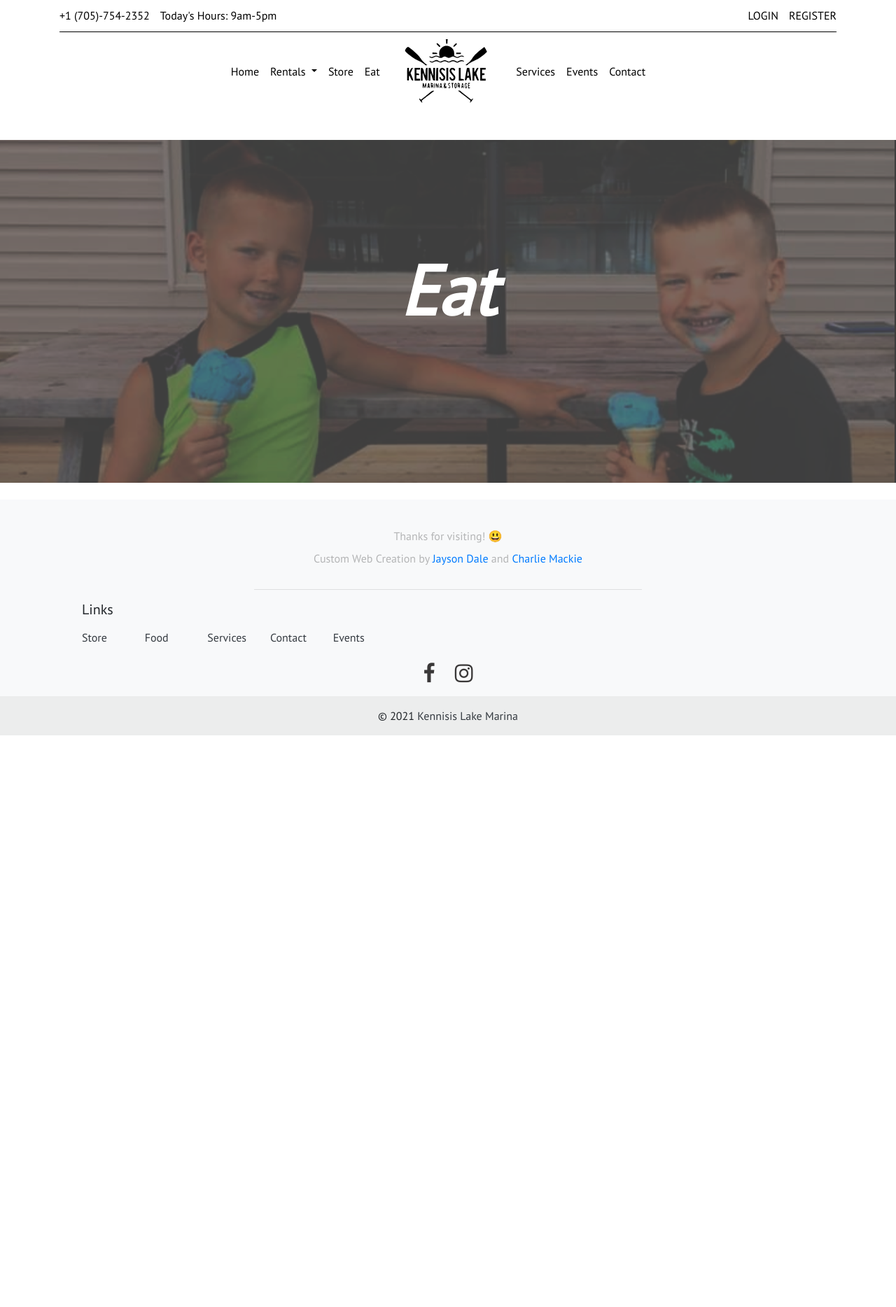
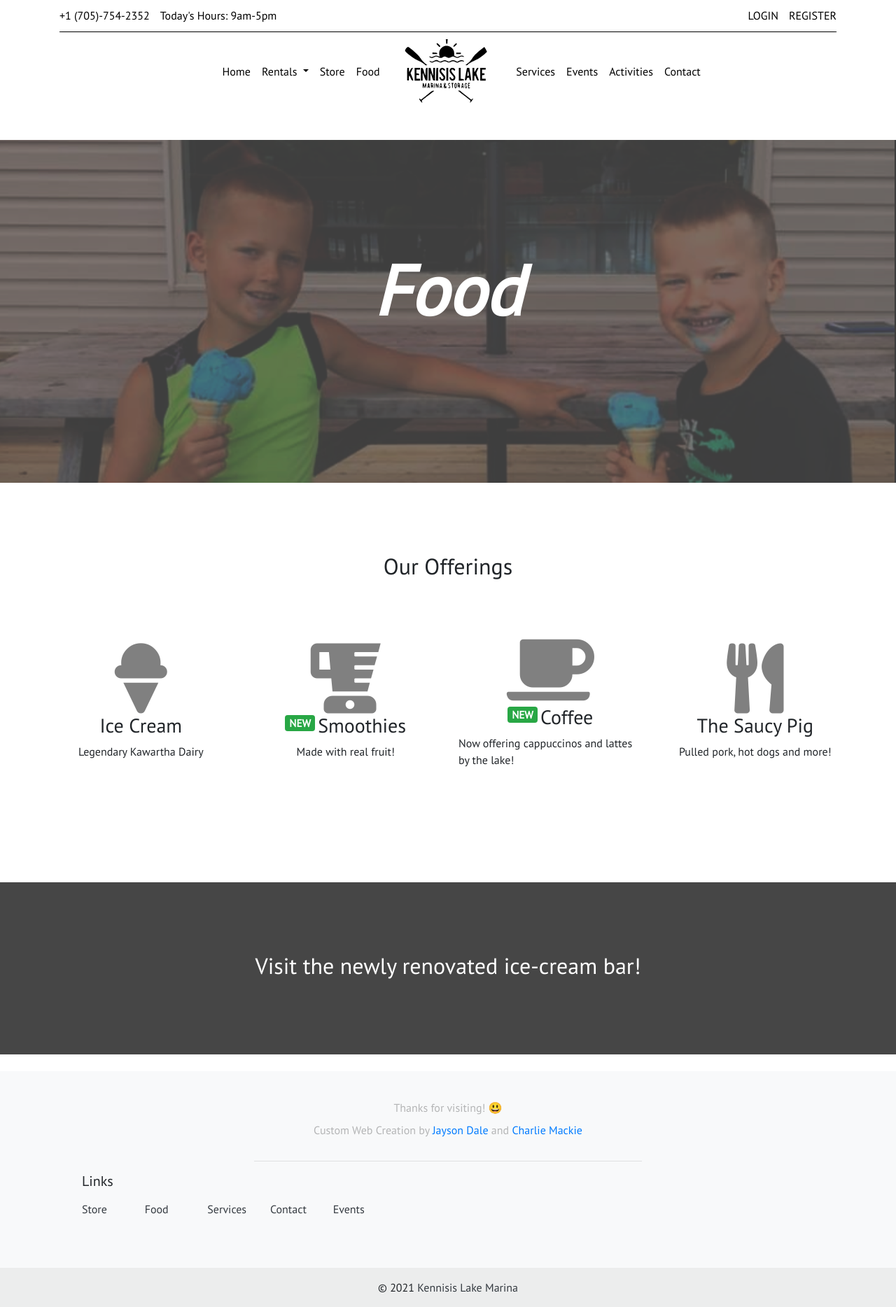
Before and after one commit to jaysondale/boat-rental-app, a Django app: page /food-beverage/ in a window 1280 px wide. Shown: the whole page at 70% size. Before the commit the page ends 1051 px from the top, so only its background shows below. Run offline with Django 3.2, Linux system fonts and the light colour scheme; some libraries are stand-ins or nearby versions.

Commit message:
content improvements

```diff
--- a/boatrent/settings.py
+++ b/boatrent/settings.py
@@ -188,7 +188,7 @@ PHONENUMBER_DEFAULT_REGION = "CA"
 # https://docs.djangoproject.com/en/3.1/howto/static-files/
 
 #  Add configuration for static files storage using whitenoise
-STATICFILES_STORAGE = 'whitenoise.django.GzipManifestStaticFilesStorage'
+#STATICFILES_STORAGE = 'whitenoise.django.GzipManifestStaticFilesStorage'
 
 STATIC_URL = '/static/'
 #--------------------------------------------------
--- a/pages/static/pages/css/contact.css
+++ b/pages/static/pages/css/contact.css
@@ -1,6 +1,5 @@
 .container#hours-widget {
-	background: rgb(0,193,255);
-	background: linear-gradient(0deg, rgba(0,193,255,1) 0%, rgba(137,171,255,1) 100%);
+	background: #dddddd;
 	border-radius: 25px;
 	padding: 0;
 	width: 80%;
@@ -8,7 +7,7 @@
 }
 
 .container#hours-widget span {
-	color: white;
+	color: black;
 }
 
 .container#hours-widget .toggle-button {
--- /dev/null
+++ b/pages/static/pages/css/food.css
@@ -0,0 +1,31 @@
+.fa {
+	color: grey;
+	font-size: 100px;
+}
+
+.food-block {
+	transition: 0.2s ease-in-out;
+	border-radius: 10px;
+	height: 300px;
+}
+
+.food-block:hover{
+	-webkit-box-shadow: 5px 5px 15px 0px #333333;
+	box-shadow: 5px 5px 15px 0px #333333;
+}
+
+.food-block:hover .fa-ice-cream {
+	color: pink;
+}
+
+.food-block:hover .fa-blender {
+	color: #03c6fc;
+}
+
+.food-block:hover .fa-coffee {
+	color: #ba7c00;
+}
+
+.food-block:hover .fa-utensils {
+	color:#ff4000;
+}
--- a/pages/templates/pages/food.html
+++ b/pages/templates/pages/food.html
@@ -1,13 +1,48 @@
 {% extends 'base.html' %}
 
+{% load static %}
+{% block stylesheets %}
+<link rel="stylesheet" href="{% static 'pages/css/food.css' %}">
+{% endblock %}
 {% block main_content %}
-
-{% load static %}
 
 <div class="container-img">
     <img class="title-img mobile-img" src="{% static 'images/eat.png' %}">
     <div>
-        <div class='centered title-top title-dark'>Eat</div>
+        <div class='centered title-top title-dark'>Food</div>
     </div>
 </div>
+<div class="container content-sect">
+	<div class="row justify-content-center">
+		<h2>Our Offerings</h2>
+	</div>
+	<div class="row pt-4">
+		<div class="animated food-block animatedFadeInUp col-12 col-md-3 d-flex flex-column justify-content-center align-items-center">
+			<span class="fa fa-ice-cream"></span>
+			<h3>Ice Cream</h3>
+			<p>Legendary Kawartha Dairy</p>
+		</div>
+		<div class="animated food-block animatedFadeInUp col-12 col-md-3 d-flex flex-column justify-content-center align-items-center">
+			<span class="fa fa-blender"></span>
+			<div class="d-flex flex-row"><h5><span class="badge badge-success">NEW</span></h5>&nbsp;<h3>Smoothies</h3></div>
+			<p>Made with real fruit!</p>
+		</div>
+		<div class="animated food-block animatedFadeInUp col-12 col-md-3 d-flex flex-column justify-content-center align-items-center">
+			<span class="fa fa-coffee"></span>
+			<div class="d-flex flex-row"><h5><span class="badge badge-success">NEW</span></h5>&nbsp;<h3>Coffee</h3></div>
+			<p>Now offering cappuccinos and lattes by the lake!</p>
+		</div>
+		<div class="animated food-block animatedFadeInUp col-12 col-md-3 d-flex flex-column justify-content-center align-items-center">
+			<span class="fa fa-utensils"></span>
+			<h3>The Saucy Pig</h3>
+			<p>Pulled pork, hot dogs and more!</p>
+		</div>
+	</div>
+</div>
+<div class="container-fluid container-dark">
+	<div class="row feature-text justify-content-center">
+		<h2 class="text-white">Visit the newly renovated ice-cream bar!</h2>
+	</div>
+
+</div>
 {% endblock %}
--- a/pages/templates/pages/store.html
+++ b/pages/templates/pages/store.html
@@ -13,7 +13,7 @@
 <div class="container">
 	<div class="row mt-4">
 		<div class="col-md-6 col-12 d-flex flex-column align-items-center justify-content-center animated animatedFadeInUp">
-			<h3>Kennisis Lake Marina <span class="accent">Merch</span></h3>
+			<h3>Kennisis Lake Marina Merch</h3>
 			<p>Exclusive hats, sweaters, bottles and more!</p>
 			<a href="tel:7057542352" class="btn btn-primary">Call Us</a>
 		</div>
--- a/static/css/base.css
+++ b/static/css/base.css
@@ -14,7 +14,7 @@ html, body {
 }
 
 .accent {
-    color: #2685FF;
+    color: #9efdff;
 }
 
 .accent-bg {
@@ -27,22 +27,46 @@ html, body {
 	font-size: 50px;
 	font-weight: bold;
 	font-style: italic;
-	color: rgb(255, 255, 255);
+	color: #cc0000;
+	text-shadow: 2px 2px #000000;
+}
 
+.subtitle-top {
+	font-family: 'PT Sans';
+	font-size: 40px;
+	font-weight: bold;
+	font-style: italic;
+	color: white;
+	text-shadow: 2px 2px #000000;
 }
 
 .title-dark {
 	color: rgb(87,87,87);
+	text-shadow: none;
+}
+
+.container-dark {
+    background-color: #464646;
+}
+
+.row.feature-text {
+    padding: 100px 0px 100px 0px;
 }
 
 @media (min-width: 768px) {
 	.title-top {
 		font-size: 100px;
-		color: rgb(87,87,87);
+		color: #cc0000;
+		text-shadow: 2px 2px #ffffff;
 	}
 	.title-dark {
 		color: rgb(255, 255, 255);
+		text-shadow: none;
 	}
+}
+
+.content-sect {
+	padding: 100px 0 100px 0px;
 }
 
 .centered {
--- a/templates/base.html
+++ b/templates/base.html
@@ -6,7 +6,7 @@
     <meta name="viewport" content="width=device-width, initial-scale=1, shrink-to-fit=no">
 
 	<link rel="stylesheet" href="https://fonts.googleapis.com/css?family=PT+Sans">
-	<link rel="stylesheet" href="https://cdnjs.cloudflare.com/ajax/libs/font-awesome/4.7.0/css/font-awesome.min.css">
+	<link href="https://cdnjs.cloudflare.com/ajax/libs/font-awesome/5.13.0/css/all.min.css" rel="stylesheet">
 
 	{% load static %}
 	<link rel="shortcut icon" href="{% static 'pages/images/favicon.png' %}" type="image/png">
--- a/templates/navbar.html
+++ b/templates/navbar.html
@@ -35,12 +35,13 @@
           </div>
         </li>
         <a class="nav-item underline nav-link" href="{% url 'store' %}">Store</a>
-        <a class="nav-item underline nav-link" href="{% url 'food' %}">Eat</a>
+        <a class="nav-item underline nav-link" href="{% url 'food' %}">Food</a>
       </div>
       <a class="mx-auto order-md-1 order-0 h-100 d-none d-md-block" href="{% url 'main' %}"><img class="navbar-brand" src="{% static '/images/logo-dark.svg' %}"></img></a>
       <div class="navbar-nav w-100 order-3">
         <a class="nav-item underline nav-link" href="{% url 'services' %}">Services</a>
         <a class="nav-item underline nav-link" href="{% url 'events' %}">Events</a>
+        <a class="nav-item underline nav-link" href="{% url 'events' %}">Activities</a>
         <a class="nav-item underline nav-link" href="{% url 'contact' %}">Contact</a>
         {% if user.is_staff %}
         <li class="nav-item dropdown ">
```
Also changed, not shown: pages/static/pages/css/main.css (+0 -8 lines), pages/templates/pages/main.html (+16 -8 lines), events/migrations/0001_initial.py (added), events/migrations/__init__.py (added), pages/migrations/0001_initial.py (added), pages/migrations/__init__.py (added).
